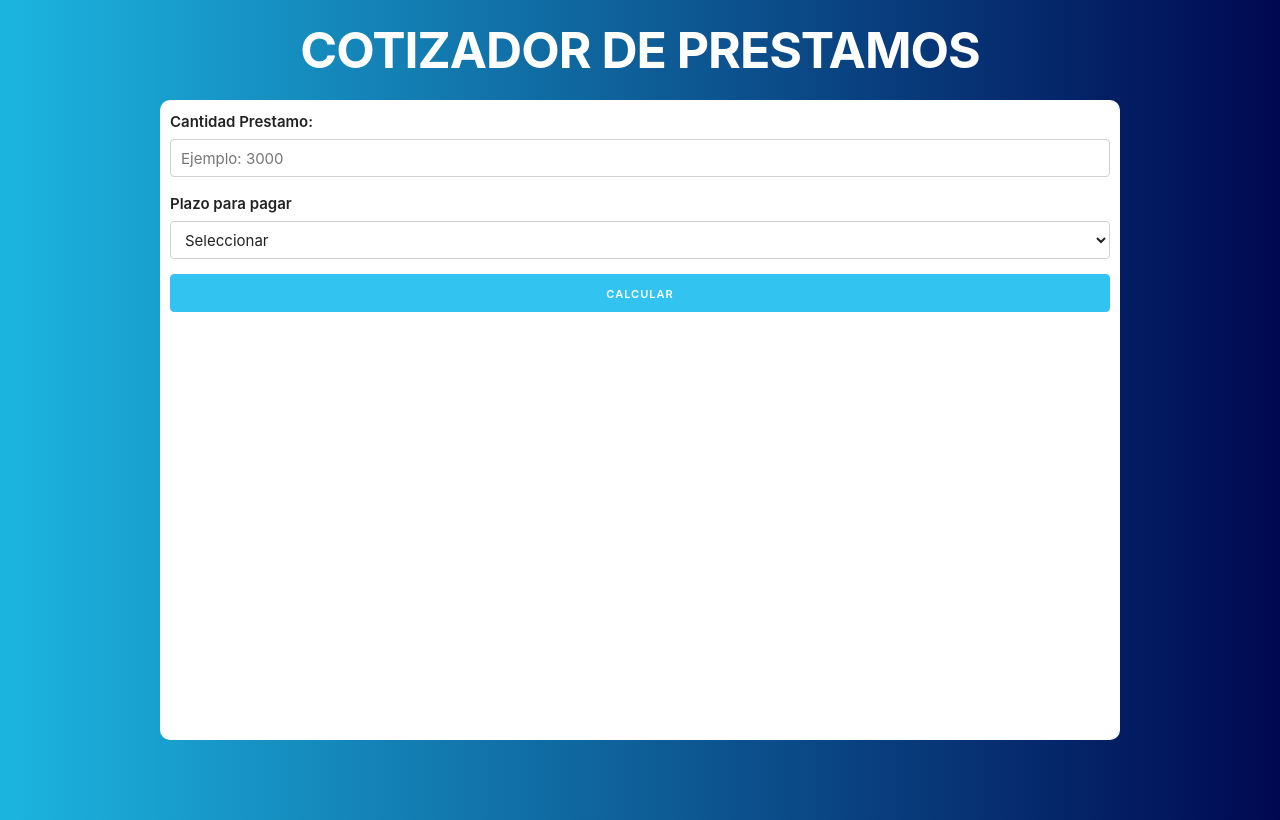
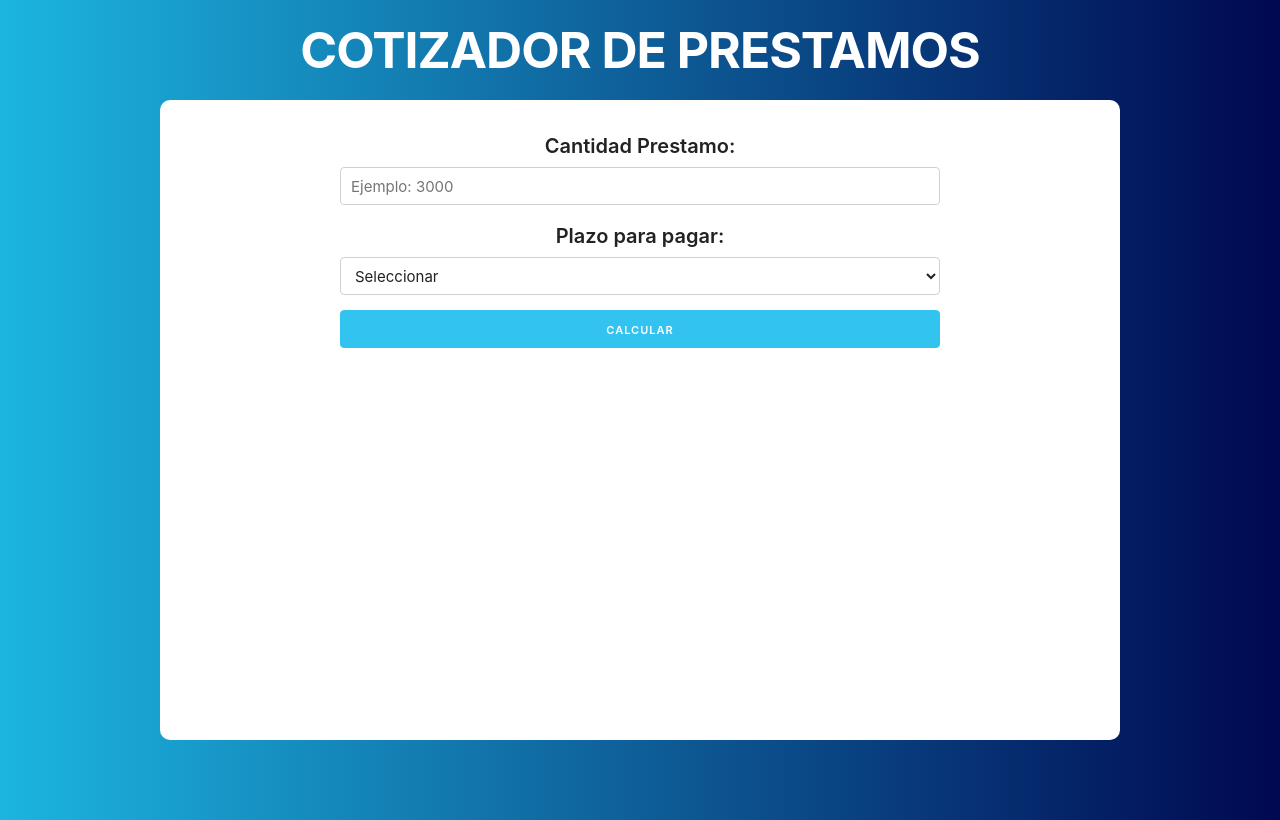
Before and after one commit to jorgebarcos/prestamos-react, a React (Create React App) app: page / in a window 1280 px wide. Built offline with nearby package versions, Linux system fonts and the light colour scheme.

Commit message:
Agregando Eventos y State a nuestro Componente

```diff
--- a/src/componentes/Formulario.js
+++ b/src/componentes/Formulario.js
@@ -1,16 +1,29 @@
 import React, { Component } from 'react';
 
 class Formulario extends Component {
-	state = {};
+	state = {
+		cantidad: '',
+		plazo: ''
+	};
+
+	actualizarState = () => {
+		console.log('Estoy Escribiendo...');
+	};
 	render() {
 		return (
 			<form>
 				<div>
-					<label>Cantidad Prestamo:</label>
-					<input type="number" name="cantidad" className="u-full-width" placeholder="Ejemplo: 3000" />
+					<label>Cantidad Prestamo: </label>
+					<input
+						onChange={this.actualizarState}
+						type="number"
+						name="cantidad"
+						className="u-full-width"
+						placeholder="Ejemplo: 3000"
+					/>
 				</div>
 				<div>
-					<label>Plazo para pagar</label>
+					<label>Plazo para pagar:</label>
 					<select name="plazo" className="u-full-width">
 						<option value="">Seleccionar</option>
 						<option value="3">3 Meses</option>
--- a/src/index.css
+++ b/src/index.css
@@ -26,3 +26,12 @@ h1 {
 	margin-top: 2rem;
 	min-height: 80vh;
 }
+form {
+	max-width: 600px;
+	margin: 0 auto;
+	padding: 2rem;
+}
+form label {
+	text-align: center;
+	font-size: 2rem;
+}
```
